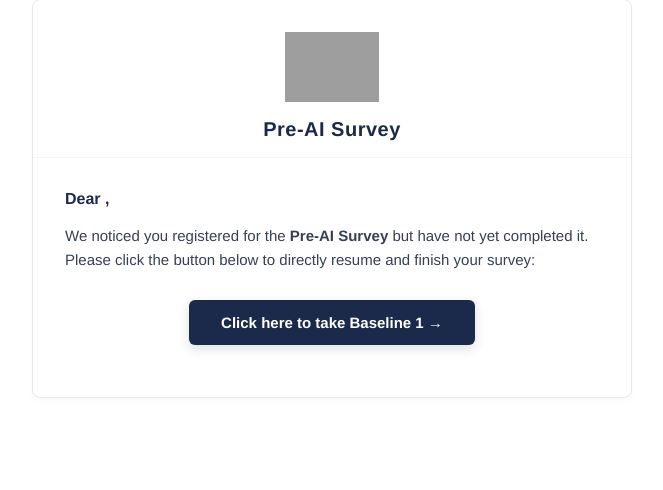
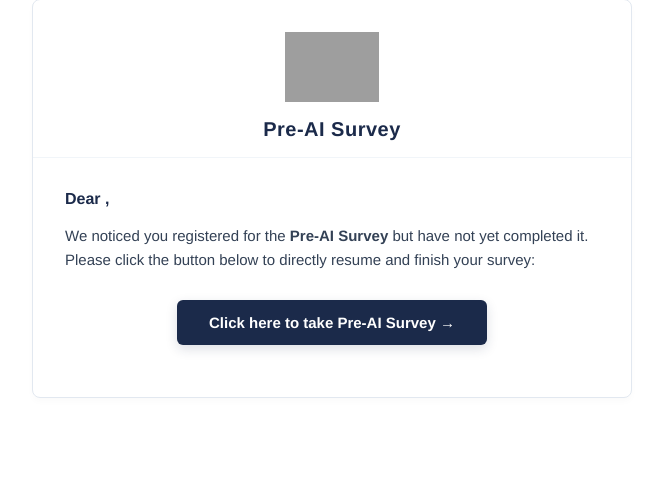
Before and after one commit to ooa-jain/HACRI-E, a FastAPI app: template app/templates/pre_reminder_email.html in a window 1280 px wide. Shown: the part 25-515 px from the top of the page, without its empty margins (308-971 px from the left). Run offline with FastAPI, Linux system fonts and the light colour scheme; the template is opened without the code that fills it, so the values that code supplies are empty; parts of the project's set-up code (start-up, migrations or seed data) failed here and were passed over; grey boxes are pictures that could not be loaded.

Commit message:
Change email button text to click here to take Pre-AI Survey

```diff
--- a/app/templates/pre_reminder_email.html
+++ b/app/templates/pre_reminder_email.html
@@ -25,7 +25,7 @@
           <tr>
             <td align="center">
               <a href="{{ resume_link }}" style="display: inline-block; background: #1B2A4A; color: #ffffff; font-size: 15px; font-weight: 700; padding: 14px 32px; border-radius: 6px; text-decoration: none; box-shadow: 0 4px 12px rgba(27, 42, 74, 0.15);">
-                Click here to take Baseline 1 &rarr;
+                Click here to take Pre-AI Survey &rarr;
               </a>
             </td>
           </tr>
```
